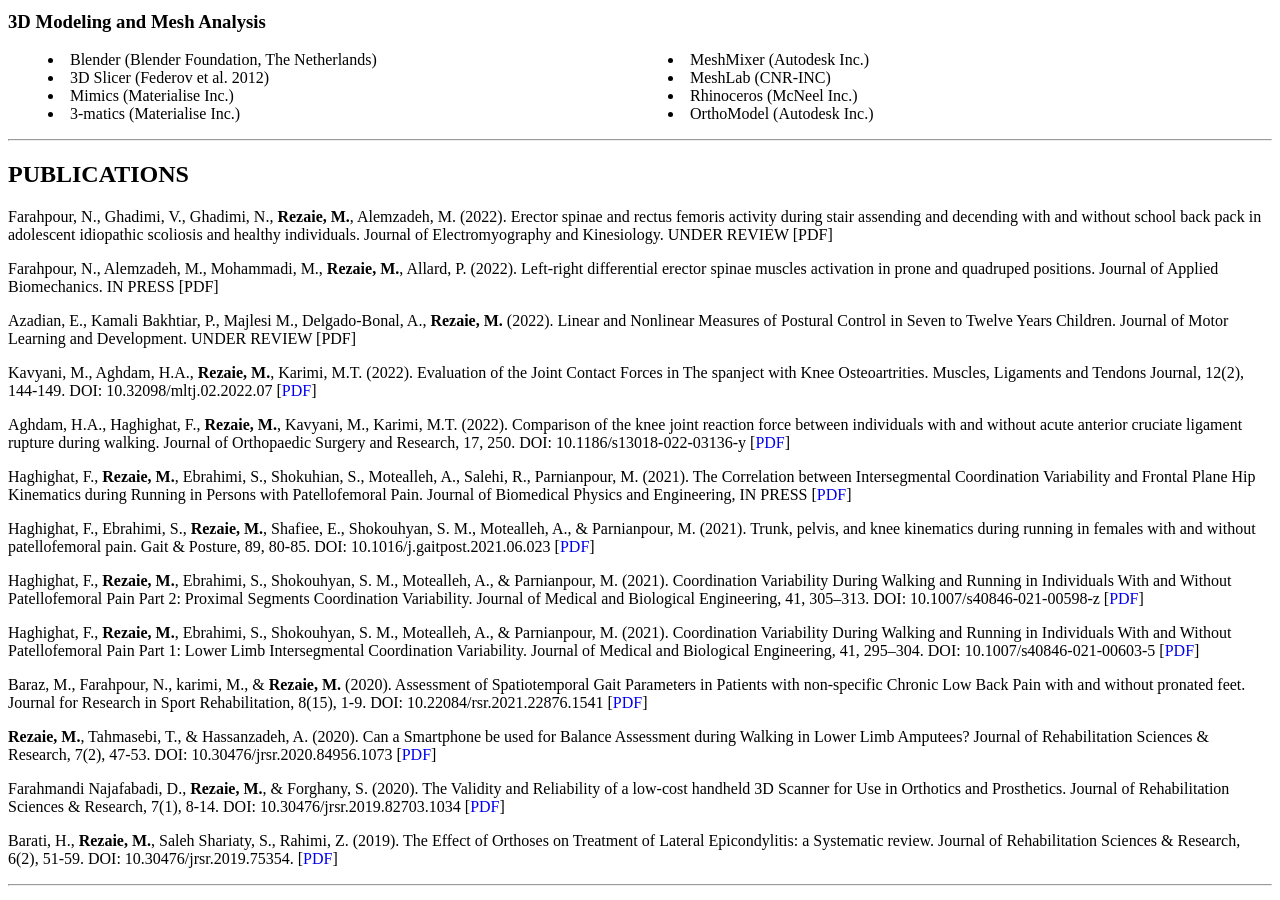
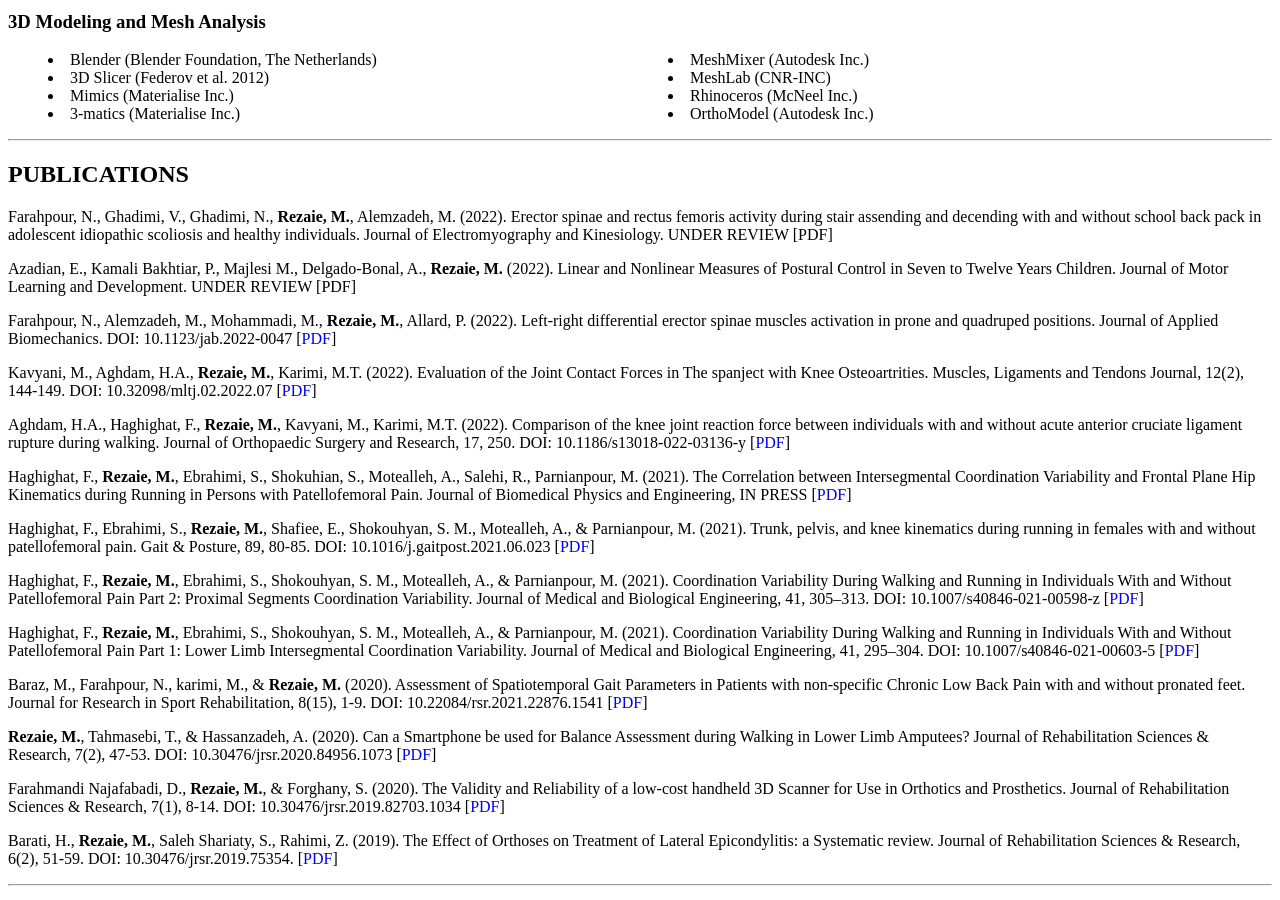
Before and after one commit to mrrezaie/mrrezaie.github.io, a Jekyll site: the page cv.html, which Jekyll copies as it is, in a window 1280 px wide and 900 px high, scrolled down 1714 px. Built offline with Jekyll 4.4.1, drawn with Linux system fonts in a browser that asks for light colours.

Commit message:
update cv

```diff
--- a/cv.html
+++ b/cv.html
@@ -147,8 +147,8 @@
 
 <h2> <b>PUBLICATIONS</b> </h2>
 <p>Farahpour, N., Ghadimi, V., Ghadimi, N., <b>Rezaie, M.</b>, Alemzadeh, M. (2022). Erector spinae and rectus femoris activity during stair assending and decending with and without school back pack in adolescent idiopathic scoliosis and healthy individuals. Journal of Electromyography and Kinesiology. UNDER REVIEW [PDF]</p>
-<p>Farahpour, N., Alemzadeh, M., Mohammadi, M., <b>Rezaie, M.</b>, Allard, P. (2022). Left-right differential erector spinae muscles activation in prone and quadruped positions. Journal of Applied Biomechanics. IN PRESS [PDF]</p>
 <p>Azadian, E., Kamali Bakhtiar, P., Majlesi M., Delgado-Bonal, A., <b>Rezaie, M.</b> (2022). Linear and Nonlinear Measures of Postural Control in Seven to Twelve Years Children. Journal of Motor Learning and Development. UNDER REVIEW [PDF]</p>
+<p>Farahpour, N., Alemzadeh, M., Mohammadi, M., <b>Rezaie, M.</b>, Allard, P. (2022). Left-right differential erector spinae muscles activation in prone and quadruped positions. Journal of Applied Biomechanics. DOI: 10.1123/jab.2022-0047 [<a href="about/files/JAB-2022-0047_online.pdf" target="_blank" rel="noopener noreferrer">PDF</a>]</p>
 <p>Kavyani, M., Aghdam, H.A., <b>Rezaie, M.</b>, Karimi, M.T. (2022). Evaluation of the Joint Contact Forces in The spanject with Knee Osteoartrities. Muscles, Ligaments and Tendons Journal, 12(2), 144-149. DOI: 10.32098/mltj.02.2022.07 [<a href="about/files/10.32098mltj.02.2022.07.pdf" target="_blank" rel="noopener noreferrer">PDF</a>]</p>
 <p>Aghdam, H.A., Haghighat, F., <b>Rezaie, M.</b>, Kavyani, M., Karimi, M.T. (2022). Comparison of the knee joint reaction force between individuals with and without acute anterior cruciate ligament rupture during walking. Journal of Orthopaedic Surgery and Research, 17, 250. DOI: 10.1186/s13018-022-03136-y [<a href="about/files/s13018-022-03136-y.pdf" target="_blank" rel="noopener noreferrer">PDF</a>]</p>
 <p>Haghighat, F., <b>Rezaie, M.</b>, Ebrahimi, S., Shokuhian, S., Motealleh, A., Salehi, R., Parnianpour, M. (2021). The Correlation between Intersegmental Coordination Variability and Frontal Plane Hip Kinematics during Running in Persons with Patellofemoral Pain. Journal of Biomedical Physics and Engineering, IN PRESS [<a href="about/files/JBPE477431628969400.pdf" target="_blank" rel="noopener noreferrer">PDF</a>]</p>
```
Also changed, not shown: 1 other file.
